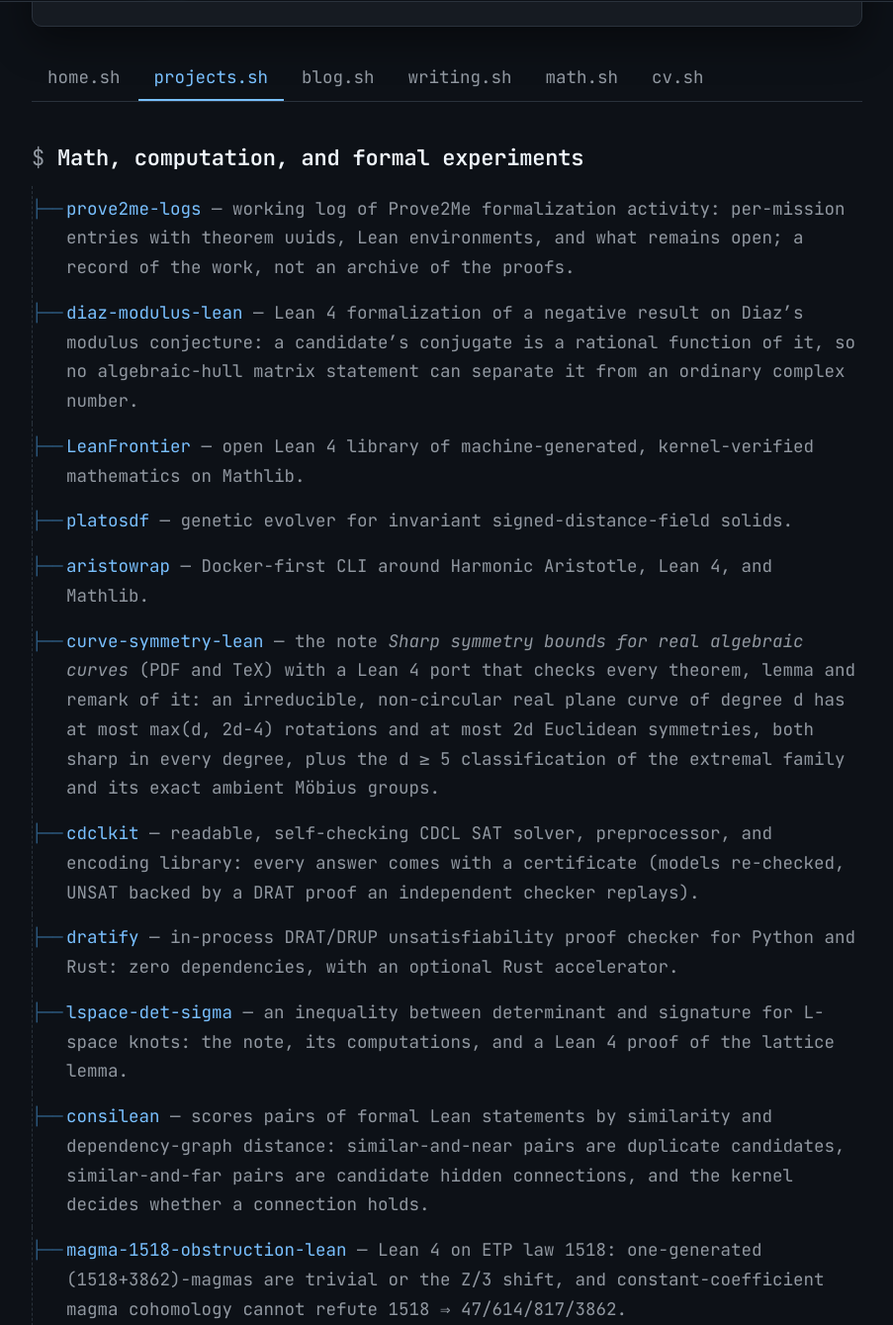
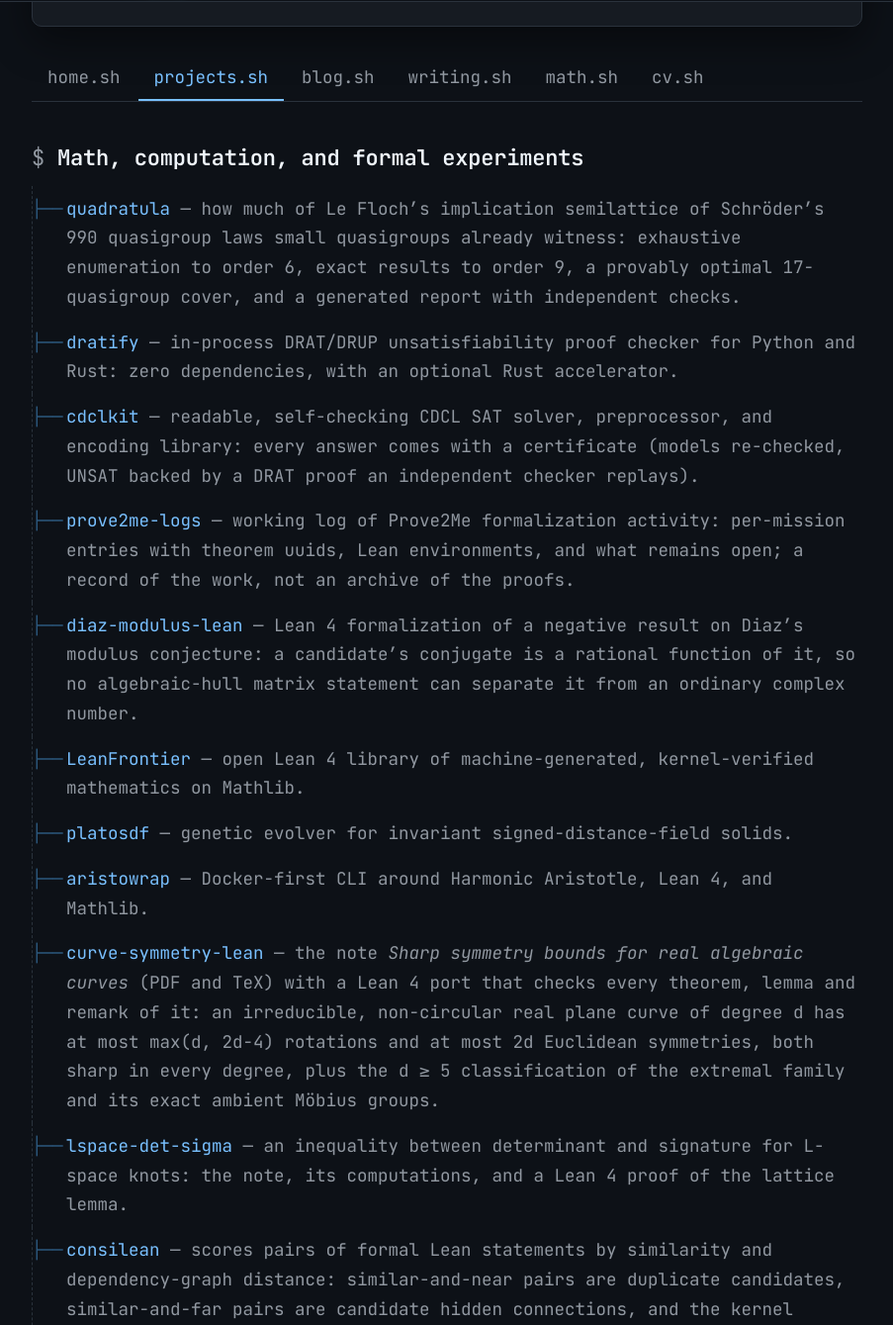
Before and after one commit to carlok/carlok.github.io, a Jekyll site: the page built from projects.md, in a window 1280 px wide and 1400 px high, scrolled down 344 px, cut to the strip 61-1400 px from the top of the window. Shown: the whole strip at 99% size, without its empty margins (188-1091 px from the left). Built offline with Jekyll 4.4.1, drawn with Linux system fonts in a browser that asks for light colours; some of the changed text lies outside the part shown.

```diff
--- a/projects.md
+++ b/projects.md
@@ -31,14 +31,15 @@ permalink: /projects/
 
 ## Math, computation, and formal experiments
 
+- [quadratula](https://github.com/carlok/quadratula) — how much of Le Floch's implication semilattice of Schröder's 990 quasigroup laws small quasigroups already witness: exhaustive enumeration to order 6, exact results to order 9, a provably optimal 17-quasigroup cover, and a generated report with independent checks.
+- [dratify](https://github.com/carlok/dratify) — in-process DRAT/DRUP unsatisfiability proof checker for Python and Rust: zero dependencies, with an optional Rust accelerator.
+- [cdclkit](https://github.com/carlok/cdclkit) — readable, self-checking CDCL SAT solver, preprocessor, and encoding library: every answer comes with a certificate (models re-checked, UNSAT backed by a DRAT proof an independent checker replays).
 - [prove2me-logs](https://github.com/carlok/prove2me-logs) — working log of Prove2Me formalization activity: per-mission entries with theorem uuids, Lean environments, and what remains open; a record of the work, not an archive of the proofs.
 - [diaz-modulus-lean](https://github.com/carlok/diaz-modulus-lean) — Lean 4 formalization of a negative result on Diaz's modulus conjecture: a candidate's conjugate is a rational function of it, so no algebraic-hull matrix statement can separate it from an ordinary complex number.
 - [LeanFrontier](https://github.com/carlok/LeanFrontier) — open Lean 4 library of machine-generated, kernel-verified mathematics on Mathlib.
 - [platosdf](https://github.com/carlok/platosdf) — genetic evolver for invariant signed-distance-field solids.
 - [aristowrap](https://github.com/carlok/aristowrap) — Docker-first CLI around Harmonic Aristotle, Lean 4, and Mathlib.
 - [curve-symmetry-lean](https://github.com/carlok/curve-symmetry-lean) — the note *Sharp symmetry bounds for real algebraic curves* (PDF and TeX) with a Lean 4 port that checks every theorem, lemma and remark of it: an irreducible, non-circular real plane curve of degree d has at most max(d, 2d−4) rotations and at most 2d Euclidean symmetries, both sharp in every degree, plus the d ≥ 5 classification of the extremal family and its exact ambient Möbius groups.
-- [cdclkit](https://github.com/carlok/cdclkit) — readable, self-checking CDCL SAT solver, preprocessor, and encoding library: every answer comes with a certificate (models re-checked, UNSAT backed by a DRAT proof an independent checker replays).
-- [dratify](https://github.com/carlok/dratify) — in-process DRAT/DRUP unsatisfiability proof checker for Python and Rust: zero dependencies, with an optional Rust accelerator.
 - [lspace-det-sigma](https://github.com/carlok/lspace-det-sigma) — an inequality between determinant and signature for L-space knots: the note, its computations, and a Lean 4 proof of the lattice lemma.
 - [consilean](https://github.com/carlok/consilean) — scores pairs of formal Lean statements by similarity and dependency-graph distance: similar-and-near pairs are duplicate candidates, similar-and-far pairs are candidate hidden connections, and the kernel decides whether a connection holds.
 - [magma-1518-obstruction-lean](https://github.com/carlok/magma-1518-obstruction-lean) — Lean 4 on ETP law 1518: one-generated (1518+3862)-magmas are trivial or the Z/3 shift, and constant-coefficient magma cohomology cannot refute 1518 ⇒ 47/614/817/3862.
```
Also changed, not shown: other parts of projects.md (+0 -1 lines).
